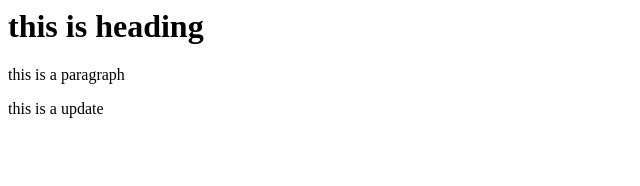
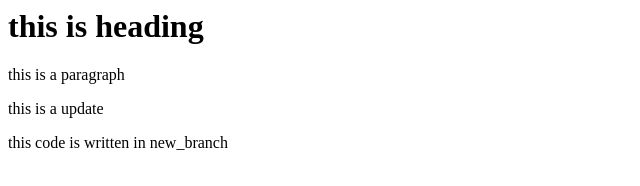
Before and after one commit to arnav347/git_learning, a plain HTML site: page index.html in a window 1280 px wide. Shown: the whole page, without its empty margins (0-640 px from the left). Drawn offline with Linux system fonts and the light colour scheme.

Commit message:
on new_branch

```diff
--- a/index.html
+++ b/index.html
@@ -2,4 +2,5 @@
     <h1>this is heading</h1>
     <p style="color:red,">this is a paragraph</p>
     <p> this is a update</p>
+    <p>this code is written in new_branch</p>
 </div>
```
